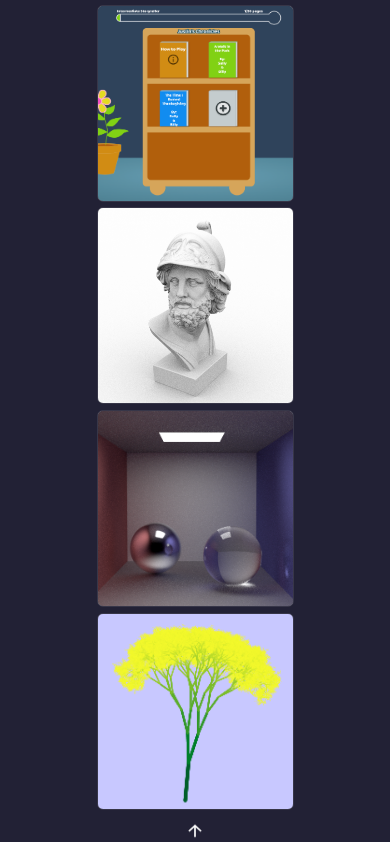
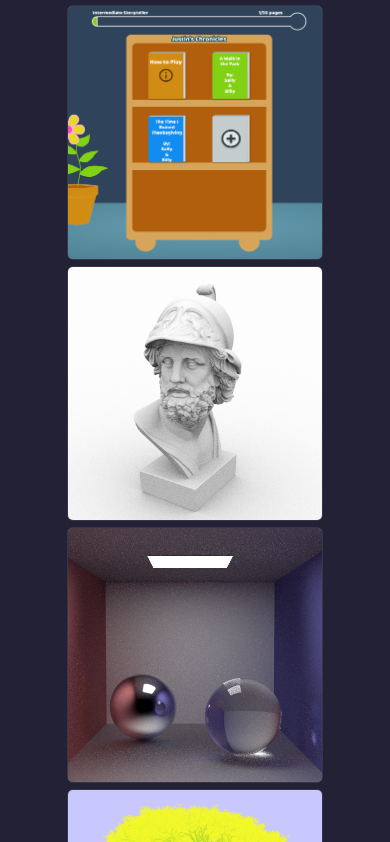
Before and after one commit to danielwestphal/danielwestphal, a React (Create React App) app: page /portfolio in a window 390 px wide. Shown: the part 113-955 px from the top of the page. Built offline with nearby package versions, Linux system fonts and the light colour scheme.

Commit message:
mobile changes

```diff
--- a/src/styles/Project.css
+++ b/src/styles/Project.css
@@ -43,7 +43,7 @@ div.sticky {
     height: 10%;
     top: -5%;
     left: 0;
-    right:0;
+    right: 0;
     margin-left: auto;
     margin-right: auto;
     background-color: #212121;
@@ -114,8 +114,8 @@ div.information {
 
 @media only screen and (max-width: 786px) {
     div.project {
-        width: 50vw;
-        height: 50vw;
+        width: 65vw;
+        height: 65vw;
         margin: auto;
         margin-top: 1vw;
         margin-bottom: 1vw;
```
Lines whose indentation alone changed are shown as unchanged.
